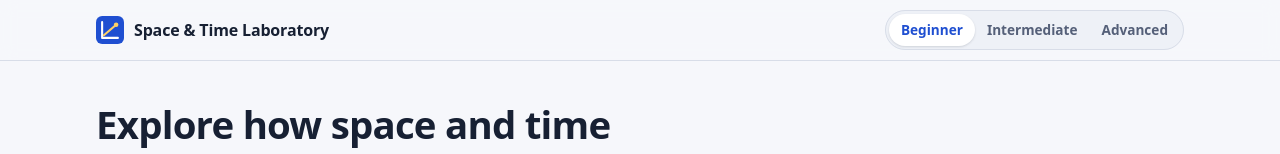
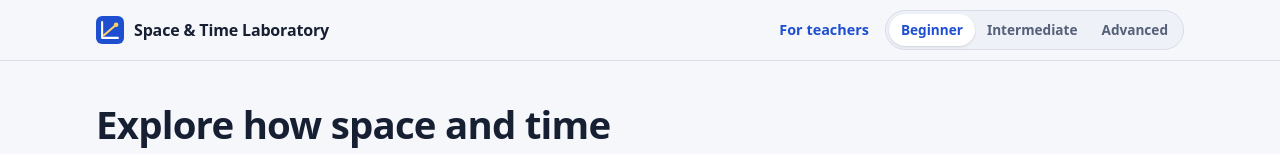
Before and after one commit to bowo-prasetyo/physics-lab, a Vue app: page / in a window 1280 px wide. Shown: the top 154 px of the page. Built offline with nearby package versions, Linux system fonts and the light colour scheme.

Commit message:
feat(teachers): add persistent teacher navigation

```diff
--- a/src/App.vue
+++ b/src/App.vue
@@ -11,7 +11,10 @@ const logo = `${import.meta.env.BASE_URL}favicon.svg`
         <img :src="logo" alt="" width="28" height="28" />
         <span>Space &amp; Time Laboratory</span>
       </RouterLink>
-      <LevelSwitcher />
+      <nav class="header-tools" aria-label="Main navigation">
+        <RouterLink class="teacher-link" to="/teachers">For teachers</RouterLink>
+        <LevelSwitcher />
+      </nav>
     </div>
   </header>
   <main>
@@ -53,9 +56,26 @@ const logo = `${import.meta.env.BASE_URL}favicon.svg`
   letter-spacing: -0.01em;
 }
 
+.header-tools {
+  display: flex;
+  align-items: center;
+  gap: 16px;
+}
+
+.teacher-link {
+  font-size: 0.9rem;
+  font-weight: 650;
+  text-decoration: none;
+}
+
 .app-footer {
   border-top: 1px solid var(--border);
   padding: 20px 0;
   font-size: 0.85rem;
 }
+
+@media (max-width: 420px) {
+  .header-tools { gap: 8px; }
+  .teacher-link { font-size: 0.82rem; }
+}
 </style>
```
